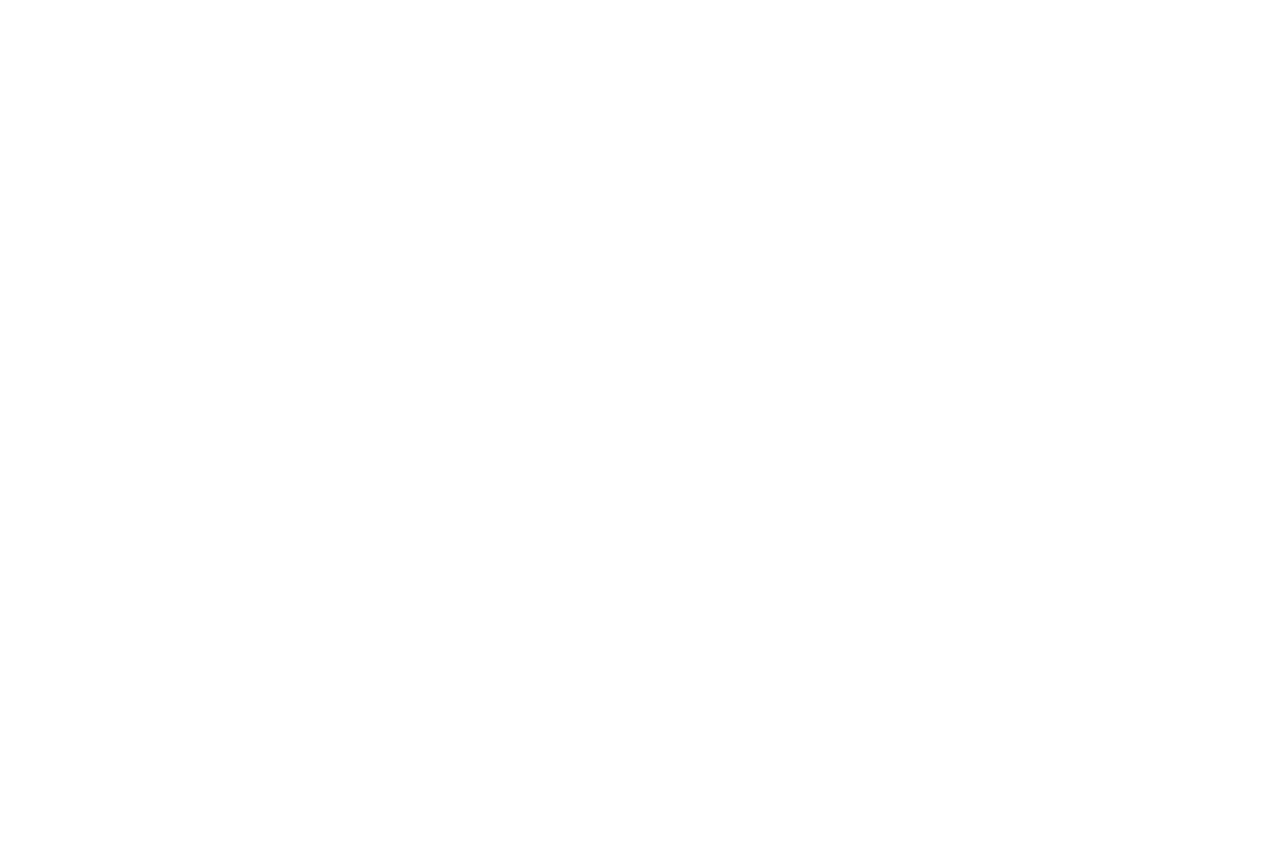
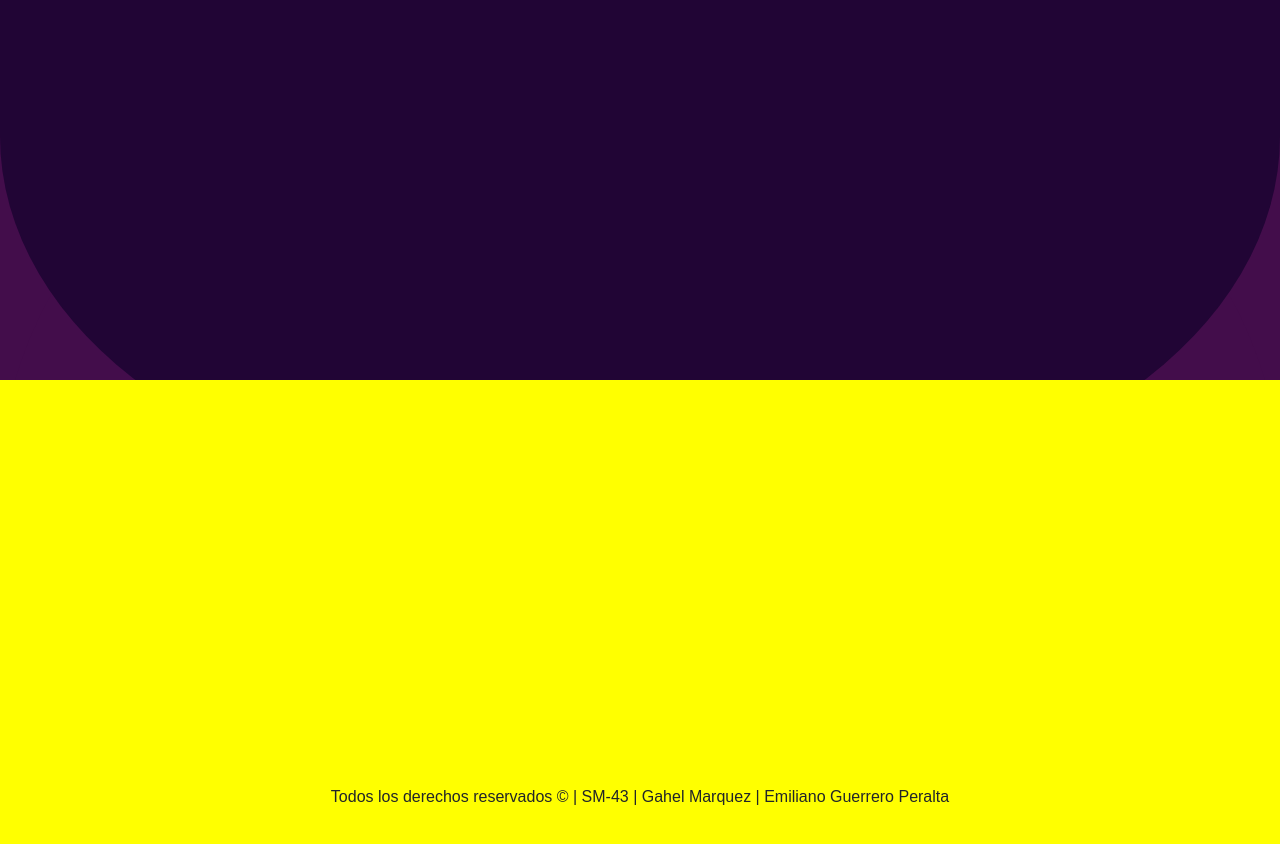
Before and after one commit to GahelMqz/CosmiConnect, a React (Create React App) app in the folder frontend/: page / in a window 1280 px wide. Shown: the part 200-1044 px from the top of the page. Before the commit the page ends 800 px from the top, so only its background shows below. Built offline with nearby package versions, Linux system fonts and the light colour scheme; a web font is replaced by a local one.

Commit message:
Se modifico login y register

```diff
--- /dev/null
+++ b/frontend/src/Componentes/Footer.js
@@ -0,0 +1,20 @@
+import '../css/footer.css'
+import React from 'react';
+import { Link } from 'react-router-dom';
+
+function Footer() {
+    return (
+        <>
+            <footer>
+                <div className='footer'>
+                    <p className='footer-p'>
+                        Todos los derechos reservados © | SM-43 | Gahel Marquez | Emiliano Guerrero
+                        Peralta
+                    </p>
+                </div>
+            </footer>
+        </>
+    );
+}
+
+export default Footer;
--- a/frontend/src/Componentes/Header.js
+++ b/frontend/src/Componentes/Header.js
@@ -16,7 +16,7 @@
                     Ingresar
                 </button>
                 <button type="submit" className="btn-login">
-                        Registrarse
+                    Registrarme
                 </button>
             </ul>
         </header>
--- /dev/null
+++ b/frontend/src/css/footer.css
@@ -0,0 +1,20 @@
+
+.footer {
+    content: '';
+    position: absolute;
+    width: 100%;
+    height: 850px;
+    background: yellow;
+    top: 0;
+    right: 0;
+
+    top: 580px;
+
+    display: flex;
+    align-items: center;
+    justify-content: center;
+}
+
+.footer-p{
+    text-align: center;
+}
--- a/frontend/src/css/inicio.css
+++ b/frontend/src/css/inicio.css
@@ -0,0 +1,99 @@
+.rectangle {
+    content: '';
+    position: absolute;
+    width: 100%;
+    height: 400px;
+    background: #210535;
+    top: 0;
+    right: 0;
+    z-index: -1;
+    top: -15%;
+}
+
+.circle:after {
+    content: '';
+    position: absolute;
+    width: 100%;
+    height: 900px;
+    background: #210535;
+    border-radius: 40%;
+    top: 0;
+    right: 0;
+    z-index: -1;
+    top: -21%;
+}
+
+.rectangle2 {
+    content: '';
+    position: absolute;
+    width: 100%;
+    height: 400px;
+    background: #430D4B;
+    top: 0;
+    right: 0;
+    z-index: -1;
+    top: 450px;
+}
+
+.circle2:after {
+    content: '';
+    position: absolute;
+    width: 100%;
+    height: 1100px;
+    background: #430D4B;
+    border-radius: 40%;
+    top: 0;
+    right: 0;
+    z-index: -1;
+    top: -21%;
+}
+
+.rectangle3 {
+    content: '';
+    position: absolute;
+    width: 100%;
+    height: 400px;
+    background: #7B337D;
+    top: 0;
+    right: 0;
+    z-index: -1;
+    top: 550px;
+}
+
+.circle3:after {
+    content: '';
+    position: absolute;
+    width: 100%;
+    height: 1100px;
+    background: #7B337D;
+    border-radius: 40%;
+    top: 0;
+    right: 0;
+    z-index: -1;
+    top: -21%;
+}
+
+.rectangle4 {
+    content: '';
+    position: absolute;
+    width: 100%;
+    height: 400px;
+    background: #C874B2;
+    top: 0;
+    right: 0;
+    z-index: -1;
+    top: 580px;
+}
+
+.circle4:after {
+    content: '';
+    position: absolute;
+    width: 100%;
+    height: 1100px;
+    background: #C874B2;
+    border-radius: 40%;
+    top: 0;
+    right: 0;
+    z-index: -1;
+    top: -21%;
+}
--- a/frontend/src/paginas/Inicio.js
+++ b/frontend/src/paginas/Inicio.js
@@ -1,11 +1,33 @@
 import '../css/inicio.css'
 import React from "react";
 import Header from '../Componentes/Header';
+import Footer from '../Componentes/Footer';
 
 function Inicio() {
     return (
         <>
             <Header />
+            <div className='rectangle'>
+                <div className="circle">
+                    <div className='rectangle2'>
+                        <div className="circle2">
+                            <div className='rectangle3'>
+                                <div className="circle3">
+                                    <div className='rectangle4'>
+                                        <div className="circle4">
+
+                                        </div>
+                                    </div>
+                                </div>
+                            </div>
+                        </div>
+                    </div>
+                </div>
+            </div>
+            <Footer />
+
+
+
         </>
     );
 }
```
Lines whose indentation alone changed are shown as unchanged.
